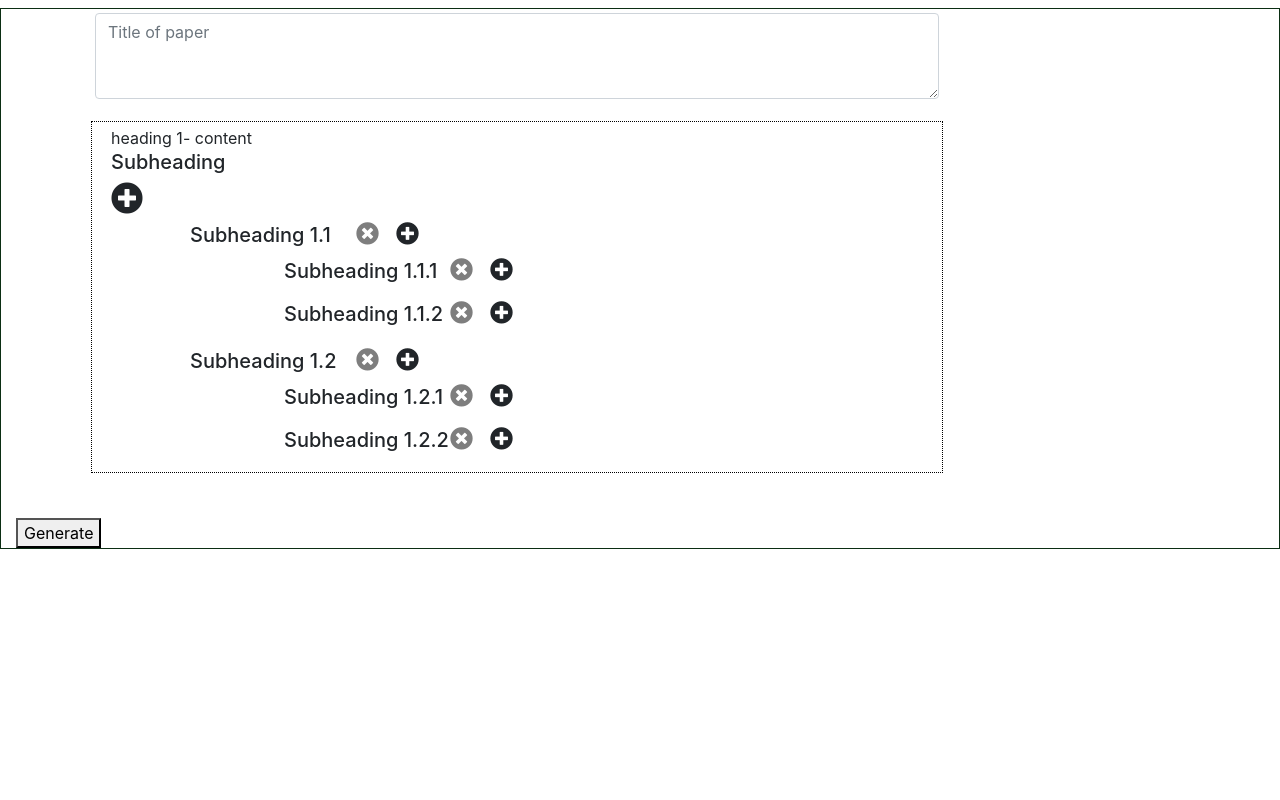
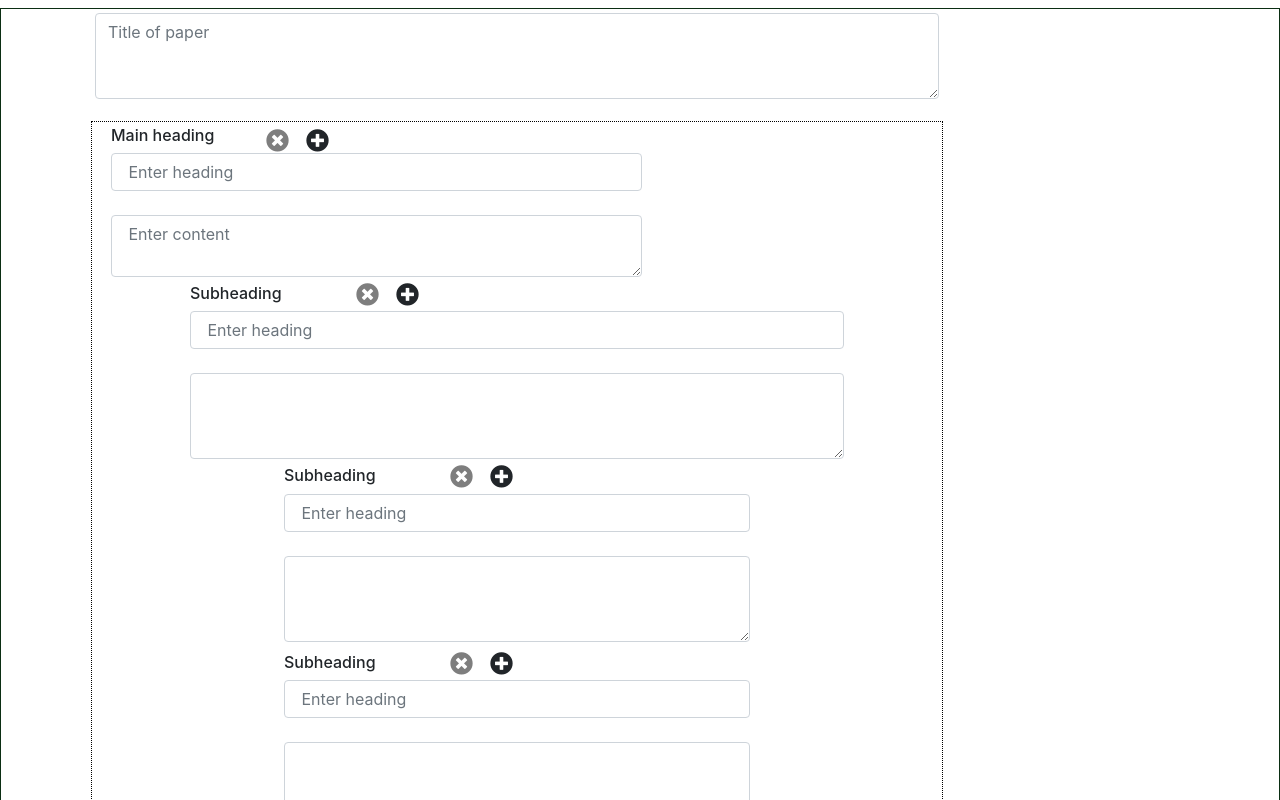
Before and after one commit to mhd-zulqarnain/writeapp, an Angular app: page / in a window 1280 px wide. Shown: the top 800 px of the page. Built offline with nearby package versions, Linux system fonts and the light colour scheme.

Commit message:
style improvement

```diff
--- a/src/app/components/form-docs-v2/form-docs-v2.component.html
+++ b/src/app/components/form-docs-v2/form-docs-v2.component.html
@@ -35,31 +35,32 @@
 
         <div class="col-md-8">
 
-          {{item.heading}}-
-          {{item.content}}
-          <h5>Subheading</h5>
-         <!-- <input type="text" [(ngModel)]="item.heading" placeholder=" Enter heading" [formControlName]= item.id ><br>
-          <textarea  [(ngModel)]="item.content" placeholder=" Enter content" [formControlName]= item.cid></textarea>
--->
-          <!--<textarea class="form-control" [formControlName]=item.id   rows="3" [placeholder]=item.heading  ></textarea>-->
 
+          <h6>Main heading</h6>
 
-<!--          <div ngClass="{'hide': !arrayLength(subitem),'show': arrayLength(subitem)}"></div>-->
+          <i class="fa fa-times-circle btn-cross-style close pos-absolute" (click)="removePara(null,null, firstPr)" style="margin: 0 auto "></i>
+          <i class="fa fa-plus-circle  pos-absolute pos-absolute-add" id="mainLabel" data-target="openMainCategoryDropdown" data-toggle="dropdown"
+             aria-haspopup="true" aria-expanded="false">
 
-          <span style="margin: 0 auto" id="mainLabel" ngIF="!arrayLength(subitem)" data-target="openMainCategoryDropdown" data-toggle="dropdown"
-                aria-haspopup="true" aria-expanded="false"> <i class="fas fa-2x fa-plus-circle add-btn"></i> </span>
-          <ul style="margin:10px; width:212px" class="dropdown-menu" id="openMainCategoryDropdown" aria-labelledby="mainLabel">
-            <li style="padding:10px" (click)="addOption(null,null, firstPr,'heading')">Heading</li>
-            <li style="padding:10px" (click)="addOption(null,null, firstPr,'subHeading')" ng>SubHeading</li>
-          </ul>
+            <a href="javascript:void(0)" class="">
+              <ul style="margin:10px; width:212px" class="dropdown-menu" id="openMainCategoryDropdown" aria-labelledby="subLabel">
+                <li style="padding:10px" (click)="addOption(null,null, firstPr,'heading')">Heading</li>
+                <li style="padding:10px" (click)="addOption(null,null, firstPr,'subHeading')" >SubHeading</li>
+              </ul>
+            </a>
+          </i>
 
+          <input type="text" class="form-control" [(ngModel)]="item.heading" placeholder=" Enter heading" [formControlName]= item.id ><br>
+          <textarea  class="form-control" [(ngModel)]="item.content" placeholder=" Enter content" [formControlName]= item.cid></textarea>
+
+          <!--<div ngClass="{'hide': !arrayLength(subitem),'show': arrayLength(subitem)}"></div>-->
 
         </div>
 
         <div *ngIf="item.sub1"  >
           <div *ngFor="let subitem of item.sub1 ; index as secondPr " class="{{item.class}} pos-relative">
 
-            <h5>Subheading {{subitem.heading}}</h5>
+            <h6>Subheading </h6>
 
             <i class="fa fa-times-circle btn-cross-style close pos-absolute" (click)="removePara(null,secondPr, firstPr)" style="margin: 0 auto "></i>
             <i class="fa fa-plus-circle  pos-absolute pos-absolute-add" id="subLabel" data-target="openSubCategoryDropdown" data-toggle="dropdown"
@@ -72,16 +73,22 @@
                 </ul>
               </a>
             </i>
+            <input type="text" class="form-control" [(ngModel)]="subitem.heading" placeholder=" Enter heading" [formControlName]= subitem.id ><br>
+            <textarea class="form-control" [formControlName]=subitem.id   rows="3" [placeholder]=subitem.heading ></textarea>
 
 
             <div *ngIf="item.sub1" >
               <div *ngFor="let nestedsubitem of subitem.sub1 ; index as thirdPr" class="{{item.class}} pos-relative">
 
-                <h5>Subheading {{nestedsubitem.heading}}</h5>
-<!--                <textarea class="form-control" [formControlName]=nestedsubitem.id   rows="3" [placeholder]=nestedsubitem.heading ></textarea>-->
+                <h6>Subheading </h6>
                 <i class="fa fa-times-circle btn-cross-style close pos-absolute" (click)="removePara(thirdPr,secondPr, firstPr)" style="margin: 0 auto "></i>
                 <i class="fa fa-plus-circle  pos-absolute pos-absolute-add" (click)="addOption(thirdPr,secondPr, firstPr,'heading')">
                 </i>
+
+                <input type="text" class="form-control" [(ngModel)]="nestedsubitem.heading" placeholder=" Enter heading" [formControlName]= nestedsubitem.id ><br>
+                <textarea class="form-control" [formControlName]=nestedsubitem.id   rows="3" [placeholder]=nestedsubitem.heading ></textarea>
+
+
 
               </div>
             </div>
@@ -91,19 +98,7 @@
 
       </div>
     </div>
-    <!------------the paragarph group ----------->
-    <div class="row">
-      <div class="col-md-4  mt-3 mb-3" style="position: relative; margin:0 auto; " id="">
-        <a href="javascript:void(0)">
-
-        </a>
-      </div>
-
-    </div>
-
-
-    <!------------the paragarph group end ----------->
 
   </form>
-  <button class="btn-default" (click)="submitForm()"> Generate</button>
+  <button class="btn-default" > Generate</button>
 </div>
--- a/src/app/components/form-docs-v2/form-docs-v2.component.ts
+++ b/src/app/components/form-docs-v2/form-docs-v2.component.ts
@@ -18,33 +18,46 @@ declare let $: any;
 export class FormDocsV2Component implements OnInit {
   public docsForm: FormGroup;
   public vm = this;
-  data = [
+  public count = 16;
+  public forDocskeys = [];
+  private final = [];
+  title = 'app';
+  box = false;
+  btn = true;
+  dlt = false;
+  disableAuthor = false;
+  private htmlStr: String;
+  private HEADING_CONST: String = 'heading';
+  private SUB_HEADING_CONST: String = 'subHeading';
+  private CLASS_SUB_HEADING_CONST: String = 'main-heading';
+  private CLASS_HEADING_CONST: String = 'sub-heading';
+  public data = [
     {
       id: 'd0',
       cid: 'd9',
-      heading: 'heading 1',
-      content: 'content',
+      heading: '',
+      content: '',
       class: 'main-heading',
       sub1: [
         {
           id: 'd1',
           cid: 'd10',
-          heading: '1.1',
-          content: 'sub heading content',
+          heading: '',
+          content: ' ',
           class: 'sub-heading',
           sub1: [
             {
               id: 'd2',
               cid: 'd11',
-              heading: '1.1.1',
-              content: 'sub heading content',
+              heading: '',
+              content: '',
               class: 'sub-heading',
             },
             {
               id: 'd4',
               cid: 'd12',
-              heading: '1.1.2',
-              content: 'sub heading content',
+              heading: '',
+              content: '',
               class: 'sub-heading',
 
             },
@@ -53,21 +66,23 @@ export class FormDocsV2Component implements OnInit {
         {
           id: 'd5',
           cid: 'd13',
-          heading: '1.2',
-          content: 'sub heading content',
+          heading: '',
+          content: '',
           class: 'sub-heading',
           sub1: [
             {
               id: 'd6',
               cid: 'd14',
-              heading: '1.2.1',
-              content: 'sub heading content',
+              heading: '',
+              content: '',
+              class: 'sub-heading'
             },
             {
               id: 'd7',
               cid: 'd15',
-              heading: '1.2.2',
-              content: 'sub heading content',
+              heading: '',
+              content: '',
+              class: 'sub-heading'
             },
           ]
         }
@@ -75,25 +90,6 @@ export class FormDocsV2Component implements OnInit {
 
     }
   ];
-
-  public arr = [
-    {id: 0, text: 'Sentence 1', key: 'd1', type: 'author'},
-
-  ];
-
-  public count = 16;
-  public forDocskeys = [];
-  private final = [];
-
-  title = 'app';
-  box = false;
-  btn = true;
-  dlt = false;
-  disableAuthor = false;
-  private htmlStr: String;
-  private HEADING_CONST: String = 'heading';
-  private SUB_HEADING_CONST: String = 'subHeading';
-
   constructor(private fb: FormBuilder) {
     for (let i = 0; i < 45; i++) {
       let key = 'd' + i;
@@ -107,12 +103,6 @@ export class FormDocsV2Component implements OnInit {
   ngOnInit() {
   }
 
-  public trackByFn(index, item) {
-    console.log('the item ', item.id);
-    console.log('the index ', index);
-    return item.id;
-
-  }
 
   public removePara(index, indexp2, indexp3) {
 
@@ -140,7 +130,7 @@ export class FormDocsV2Component implements OnInit {
     let newObject = {
       id: keyNames[this.count],
       cid: keyNames[this.count + 1],
-      heading: '1.1 ',
+      heading: ' ',
       content: '',
       sub1: [],
       class: 'sub-heading',
@@ -148,8 +138,7 @@ export class FormDocsV2Component implements OnInit {
     let mIndex = parseInt(index, 0);
 
     if (isDefined(index)) {
-      let headingCount = this.data[indexp3].sub1[indexp2].sub1[index].heading;
-      newObject.heading = this.getHeading(headingCount);
+
       let mArr = [];
       mArr = this.data[indexp3].sub1[indexp2].sub1;
       mArr.splice((index + 1), 0, newObject);
@@ -158,8 +147,7 @@ export class FormDocsV2Component implements OnInit {
 
     } else if (isDefined(indexp2)) {
       if (type == this.HEADING_CONST) {
-        let headingCount = this.data[indexp3].sub1[indexp2].heading;
-        newObject.heading = this.getHeading(headingCount);
+
         let index = indexp2 + 1;
         let mArr = [];
 
@@ -169,36 +157,30 @@ export class FormDocsV2Component implements OnInit {
         console.log('heading');
 
       } else if (type == this.SUB_HEADING_CONST) {
-        let headingCount = this.data[indexp3].sub1[indexp2].heading;
-        newObject.heading = this.getHeading(headingCount);
+
         let index = indexp2 + 1;
         let mArr = [];
         mArr = this.data[indexp3].sub1[indexp2].sub1;
         mArr.push(newObject);
-        console.log('subheading');
 
       }
     } else if (isDefined(indexp3)) {
       if (type == this.HEADING_CONST) {
-        /* let headingCount = this.data[indexp3].sub1[indexp2].heading;
-         newObject.heading = this.getHeading(headingCount);*/
+
+
+        let index = indexp3 + 1;
+        newObject.class = 'main-heading';
+        let mArr = [];
+        mArr = this.data;
+        mArr.push(newObject);
+
+
+      } else if (type == this.SUB_HEADING_CONST) {
         let index = indexp3 + 1;
         let mArr = [];
         newObject.class = 'main-heading';
         mArr = this.data[indexp3].sub1;
         mArr.push(newObject);
-        console.log('heading');
-
-
-      } else if (type == this.SUB_HEADING_CONST) {
-        // let headingCount = this.data[indexp3].sub1[indexp2].heading;
-        //newObject.heading = this.getHeading(headingCount);
-        let index = indexp3 + 1;
-        newObject.class = 'main-heading';
-        let mArr = [];
-        mArr = this.data;
-        mArr.push(newObject);
-        console.log('subheading');
 
       }
     }
@@ -219,25 +201,14 @@ export class FormDocsV2Component implements OnInit {
   }
 
   public getHeading(str) {
-
+   /* let headingCount = this.data[indexp3].sub1[indexp2].sub1[index].heading;
+    newObject.heading = this.getHeading(headingCount);*/
     let main = str.substring(0, str.length - 1);
     let res = str.substring(str.length - 1);
     let add = parseInt(res, 10) + 1;
     let conc = main.concat(add);
 
     return conc;
-  }
-
-  public submitForm() {
-    //console.log(this.docsForm.get("d0").value)
-
-    for (let i = 0, ii = (this.arr.length); i < ii; i++) {
-      this.final.push({type: this.arr[i], content: this.docsForm.get(this.arr[i].key).value});
-    }
-    for (let i = 0, ii = (this.final.length); i < ii; i++) {
-      console.log('The content ' + this.final[i].content + ' and the type  is ' + this.final[i].type.type);
-    }
-
   }
 
   public isZeroLength(item) {
```
